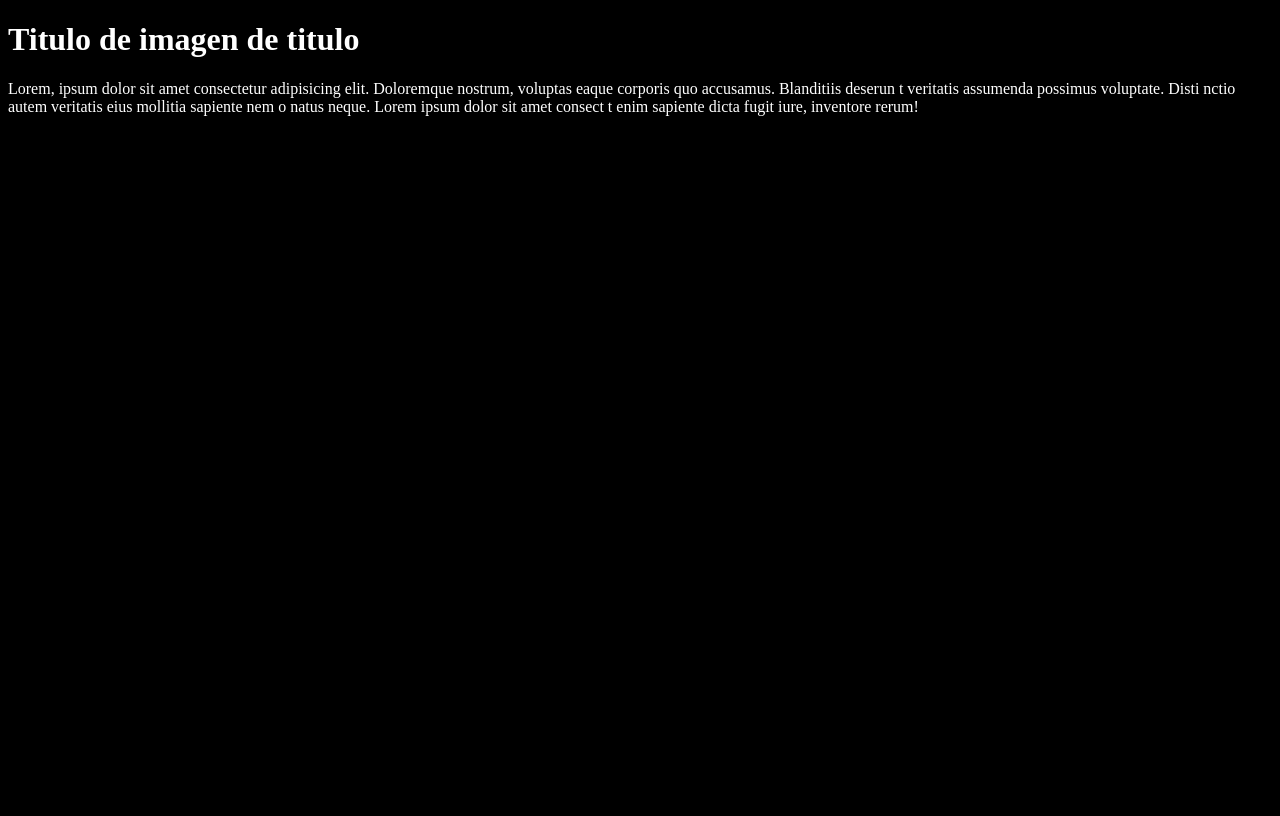
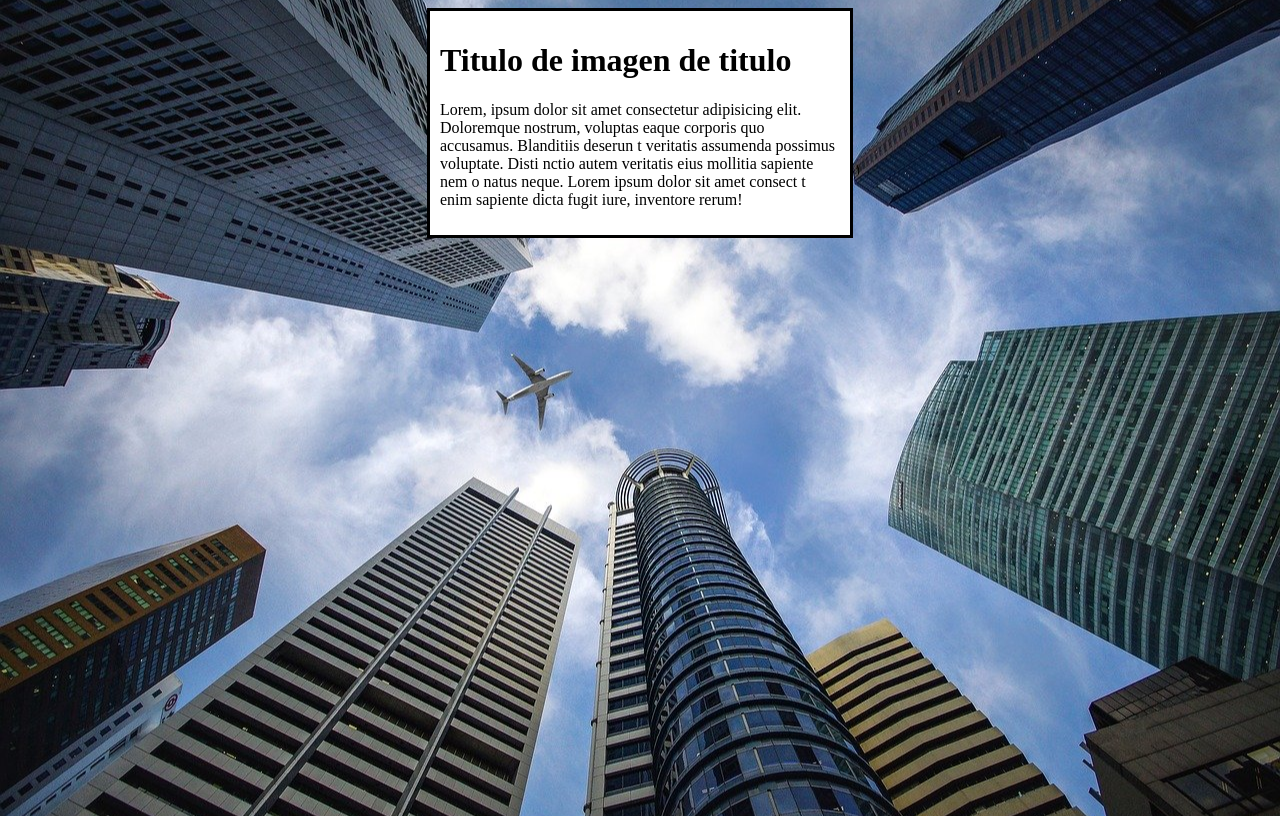
Before and after one commit to pelapato/escola, a plain HTML site: page ex022/fundo006.html in a window 1280 px wide. Drawn offline with Linux system fonts and the light colour scheme.

Commit message:
atualezei o execicio 22

```diff
--- a/ex022/fundo006.html
+++ b/ex022/fundo006.html
@@ -8,8 +8,19 @@
 </head>
 <style>
     body{
-        background-color: black;
-        color: white;
+        height: 100vh;
+        background-image: url('imagens/wallpaper002.jpg');
+        background-position: center center;
+        background-repeat: no-repeat;
+        background-size: cover;
+    }
+    main{
+        background-color: white;
+        color: black;
+        width: 400px;
+        padding: 10px;
+        margin: auto;
+        border: 3px solid black;
     }
 </style>
 <body>
```
